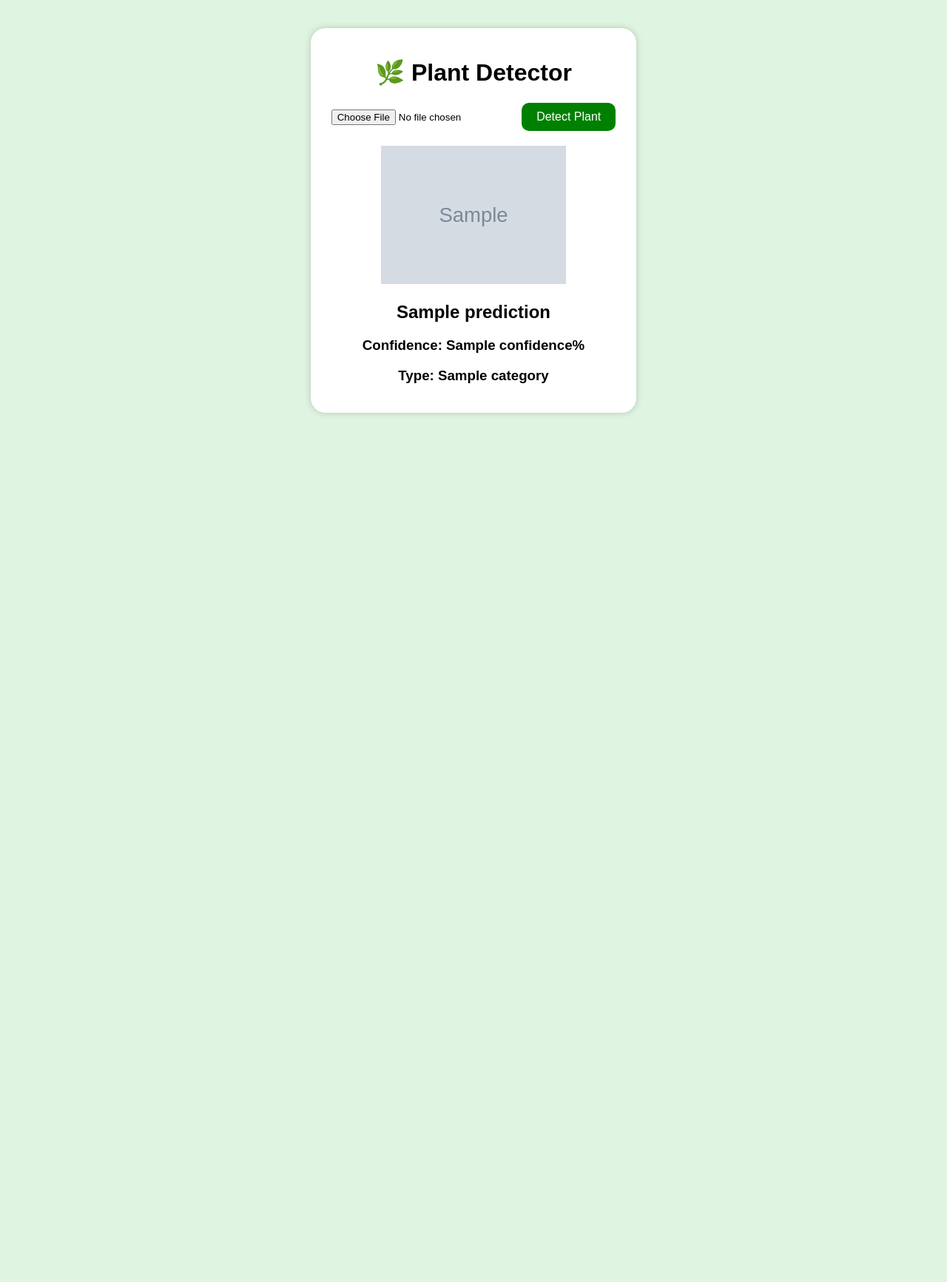
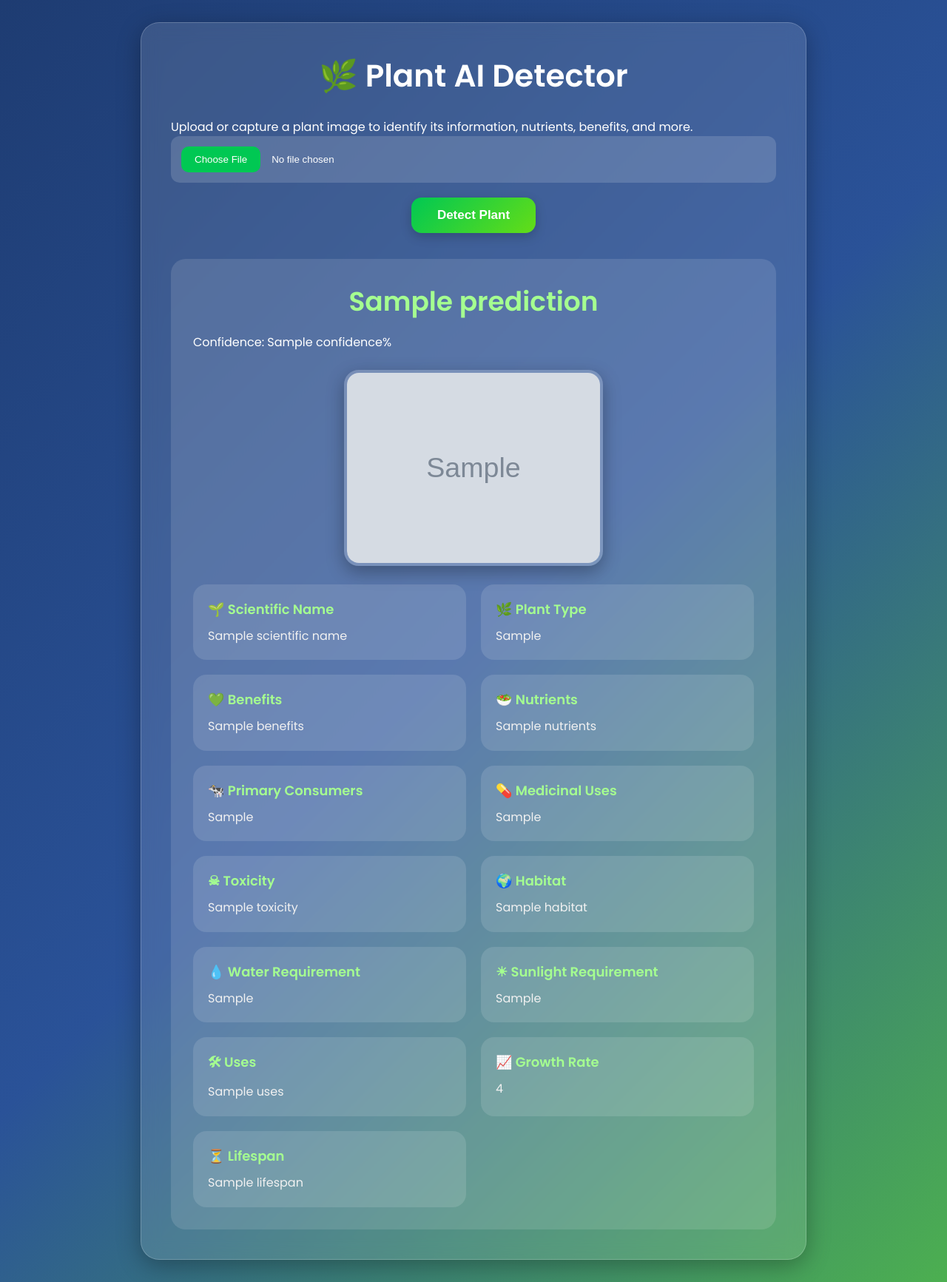
Before and after one commit to kingdaybed/plant_ai_v2, a Flask app: template templates/index.html in a window 1280 px wide. Shown: the whole page at 74% size. Before the commit the page ends 561 px from the top, so only its background shows below. Run offline with Flask 3, Linux system fonts and the light colour scheme; the template is opened without the code that fills it: most values are stand-ins (such as "Sample title", 1, 10 or a date in 2020); grey boxes marked "Sample" are stand-in pictures.

Commit message:
updated plant AI project with UI improvements and new features

```diff
--- a/app.py
+++ b/app.py
@@ -3,22 +3,29 @@ import tensorflow as tf
 from tensorflow.keras.preprocessing import image
 import numpy as np
 import os
-from plant_info import plant_categories
+from plant_info import plant_details
 
 app = Flask(__name__)
 
 UPLOAD_FOLDER = 'static/uploads'
 app.config['UPLOAD_FOLDER'] = UPLOAD_FOLDER
 
+os.makedirs(UPLOAD_FOLDER, exist_ok=True)
+
 model = tf.keras.models.load_model('model/plant_model.h5')
 
 with open("labels.txt", "r") as f:
     labels = [line.strip() for line in f.readlines()]
 
+
 def predict_plant(img_path):
-    img = image.load_img(img_path, target_size=(224,224))
+
+    img = image.load_img(img_path, target_size=(224, 224))
+
     img_array = image.img_to_array(img)
+
     img_array = np.expand_dims(img_array, axis=0)
+
     img_array = img_array / 255.0
 
     prediction = model.predict(img_array)
@@ -29,29 +36,85 @@ def predict_plant(img_path):
 
     return predicted_class, confidence
 
+
 @app.route('/')
 def home():
     return render_template('index.html')
 
+
 @app.route('/predict', methods=['POST'])
 def predict():
+
     file = request.files['image']
 
     if file:
-        filepath = os.path.join(app.config['UPLOAD_FOLDER'], file.filename)
+
+        filepath = os.path.join(
+            app.config['UPLOAD_FOLDER'],
+            file.filename
+        )
 
         file.save(filepath)
 
         plant, confidence = predict_plant(filepath)
-        category = plant_categories.get(plant, "unknown")
+        print("Predicted Plant:", plant)
 
-    return render_template(
-    'index.html',
-    prediction=plant,
-    confidence=round(confidence, 2),
-    category=category,
-    image_path=filepath
-)
+        details = plant_details.get(plant.lower(), {
+
+            "scientific_name": "Unknown",
+            "plant_type": "Unknown",
+            "benefits": "No data available",
+            "nutrients": "No data available",
+            "primary_consumers": "Unknown",
+            "medicinal_uses": "No data available",
+            "toxicity": "Unknown",
+            "habitat": "Unknown",
+            "water_requirement": "Unknown",
+            "sunlight_requirement": "Unknown",
+            "uses": "Unknown",
+            "growth_rate": "Unknown",
+            "lifespan": "Unknown"
+        })
+
+        return render_template(
+
+            'index.html',
+
+            prediction=plant,
+
+            confidence=round(confidence, 2),
+
+            scientific_name=details["scientific_name"],
+
+            plant_type=details["plant_type"],
+
+            benefits=details["benefits"],
+
+            nutrients=details["nutrients"],
+
+            primary_consumers=details["primary_consumers"],
+
+            medicinal_uses=details["medicinal_uses"],
+
+            toxicity=details["toxicity"],
+
+            habitat=details["habitat"],
+
+            water_requirement=details["water_requirement"],
+
+            sunlight_requirement=details["sunlight_requirement"],
+
+            uses=details["uses"],
+
+            growth_rate=details["growth_rate"],
+
+            lifespan=details["lifespan"],
+
+            image_path=filepath
+        )
+
+    return render_template('index.html')
+
 
 if __name__ == '__main__':
     app.run(debug=True)
--- a/static/style.css
+++ b/static/style.css
@@ -1,28 +1,271 @@
+@import url('https://fonts.googleapis.com/css2?family=Poppins:wght@300;400;500;600&display=swap');
+
+* {
+    margin: 0;
+    padding: 0;
+    box-sizing: border-box;
+}
+
 body {
-    font-family: Arial;
-    background: #dff5e1;
-    text-align: center;
+    font-family: 'Poppins', sans-serif;
+
+    background: linear-gradient(135deg,
+            #1e3c72,
+            #2a5298,
+            #4caf50);
+
+    min-height: 100vh;
+
+    display: flex;
+
+    justify-content: center;
+
+    align-items: center;
+
     padding: 30px;
 }
 
 .container {
-    background: white;
-    padding: 20px;
-    border-radius: 20px;
-    max-width: 400px;
-    margin: auto;
-    box-shadow: 0px 0px 10px rgba(0, 0, 0, 0.2);
+
+    width: 100%;
+
+    max-width: 900px;
+
+    background: rgba(255, 255, 255, 0.12);
+
+    backdrop-filter: blur(12px);
+
+    border: 1px solid rgba(255, 255, 255, 0.2);
+
+    border-radius: 25px;
+
+    padding: 40px;
+
+    color: white;
+
+    box-shadow:
+        0 8px 32px rgba(0, 0, 0, 0.3);
+
+    animation: fadeIn 1s ease;
+}
+
+h1 {
+    text-align: center;
+
+    font-size: 42px;
+
+    margin-bottom: 25px;
+
+    font-weight: 600;
+}
+
+form {
+    text-align: center;
+
+    margin-bottom: 30px;
+}
+
+input[type="file"] {
+
+    background: rgba(255, 255, 255, 0.15);
+
+    padding: 14px;
+
+    border-radius: 12px;
+
+    width: 100%;
+
+    color: white;
+
+    border: none;
+
+    cursor: pointer;
+}
+
+input[type="file"]::file-selector-button {
+
+    background: #00c853;
+
+    color: white;
+
+    border: none;
+
+    padding: 10px 18px;
+
+    border-radius: 10px;
+
+    cursor: pointer;
+
+    margin-right: 15px;
+
+    transition: 0.3s;
+}
+
+input[type="file"]::file-selector-button:hover {
+    background: #00e676;
 }
 
 button {
-    padding: 10px 20px;
+
+    margin-top: 20px;
+
+    background: linear-gradient(135deg,
+            #00c853,
+            #64dd17);
+
     border: none;
-    border-radius: 10px;
-    background: green;
+
+    padding: 14px 35px;
+
+    border-radius: 14px;
+
     color: white;
-    font-size: 16px;
+
+    font-size: 17px;
+
+    font-weight: 600;
+
+    cursor: pointer;
+
+    transition: 0.3s;
+
+    box-shadow:
+        0 5px 15px rgba(0, 0, 0, 0.2);
+}
+
+button:hover {
+
+    transform: translateY(-3px);
+
+    box-shadow:
+        0 8px 20px rgba(0, 0, 0, 0.3);
 }
 
 .result {
-    margin-top: 20px;
+
+    margin-top: 35px;
+
+    background: rgba(255, 255, 255, 0.12);
+
+    padding: 30px;
+
+    border-radius: 20px;
+
+    animation: slideUp 0.7s ease;
 }
+
+.result h2 {
+
+    text-align: center;
+
+    font-size: 36px;
+
+    margin-bottom: 15px;
+
+    color: #a5ff90;
+}
+
+.result img {
+
+    display: block;
+
+    margin: 25px auto;
+
+    width: 100%;
+
+    max-width: 350px;
+
+    border-radius: 20px;
+
+    border: 4px solid rgba(255, 255, 255, 0.2);
+
+    box-shadow:
+        0 8px 25px rgba(0, 0, 0, 0.3);
+}
+
+.info-grid {
+
+    display: grid;
+
+    grid-template-columns:
+        repeat(auto-fit, minmax(250px, 1fr));
+
+    gap: 20px;
+
+    margin-top: 25px;
+}
+
+.card {
+
+    background: rgba(255, 255, 255, 0.12);
+
+    padding: 20px;
+
+    border-radius: 18px;
+
+    transition: 0.3s;
+}
+
+.card:hover {
+
+    transform: translateY(-5px);
+
+    background: rgba(255, 255, 255, 0.18);
+}
+
+.card h3 {
+
+    margin-bottom: 10px;
+
+    color: #a5ff90;
+
+    font-size: 18px;
+}
+
+.card p {
+
+    color: #f1f1f1;
+
+    line-height: 1.6;
+}
+
+@keyframes fadeIn {
+
+    from {
+        opacity: 0;
+        transform: translateY(20px);
+    }
+
+    to {
+        opacity: 1;
+        transform: translateY(0);
+    }
+}
+
+@keyframes slideUp {
+
+    from {
+        opacity: 0;
+        transform: translateY(40px);
+    }
+
+    to {
+        opacity: 1;
+        transform: translateY(0);
+    }
+}
+
+@media(max-width:768px) {
+
+    .container {
+        padding: 25px;
+    }
+
+    h1 {
+        font-size: 30px;
+    }
+
+    .result h2 {
+        font-size: 28px;
+    }
+}
--- a/templates/index.html
+++ b/templates/index.html
@@ -1,21 +1,34 @@
 <!DOCTYPE html>
-<html>
+<html lang="en">
 
 <head>
-    <title>Plant Detector</title>
+
+    <meta charset="UTF-8">
+
+    <meta name="viewport" content="width=device-width, initial-scale=1.0">
+
+    <title>Plant AI Detector</title>
+
     <link rel="stylesheet" href="{{ url_for('static', filename='style.css') }}">
-    <meta name="viewport" content="width=device-width, initial-scale=1.0">
+
 </head>
 
 <body>
 
     <div class="container">
 
-        <h1>🌿 Plant Detector</h1>
+        <h1>🌿 Plant AI Detector</h1>
+
+        <p class="subtitle">
+            Upload or capture a plant image to identify
+            its information, nutrients, benefits, and more.
+        </p>
 
         <form action="/predict" method="POST" enctype="multipart/form-data">
 
-            <input type="file" name="image" required>
+            <input type="file" name="image" accept="image/*" capture="environment" required>
+
+            <br>
 
             <button type="submit">
                 Detect Plant
@@ -27,13 +40,83 @@
 
         <div class="result">
 
-            <img src="{{ image_path }}" width="250">
-
             <h2>{{ prediction }}</h2>
 
-            <h3>Confidence: {{ confidence }}%</h3>
+            <p class="confidence">
+                Confidence:
+                <span>{{ confidence }}%</span>
+            </p>
 
-            <h3>Type: {{ category }}</h3>
+            <img src="{{ image_path }}" alt="Plant Image">
+
+            <div class="info-grid">
+
+                <div class="card">
+                    <h3>🌱 Scientific Name</h3>
+                    <p>{{ scientific_name }}</p>
+                </div>
+
+                <div class="card">
+                    <h3>🌿 Plant Type</h3>
+                    <p>{{ plant_type }}</p>
+                </div>
+
+                <div class="card">
+                    <h3>💚 Benefits</h3>
+                    <p>{{ benefits }}</p>
+                </div>
+
+                <div class="card">
+                    <h3>🥗 Nutrients</h3>
+                    <p>{{ nutrients }}</p>
+                </div>
+
+                <div class="card">
+                    <h3>🐄 Primary Consumers</h3>
+                    <p>{{ primary_consumers }}</p>
+                </div>
+
+                <div class="card">
+                    <h3>💊 Medicinal Uses</h3>
+                    <p>{{ medicinal_uses }}</p>
+                </div>
+
+                <div class="card">
+                    <h3>☠ Toxicity</h3>
+                    <p>{{ toxicity }}</p>
+                </div>
+
+                <div class="card">
+                    <h3>🌍 Habitat</h3>
+                    <p>{{ habitat }}</p>
+                </div>
+
+                <div class="card">
+                    <h3>💧 Water Requirement</h3>
+                    <p>{{ water_requirement }}</p>
+                </div>
+
+                <div class="card">
+                    <h3>☀ Sunlight Requirement</h3>
+                    <p>{{ sunlight_requirement }}</p>
+                </div>
+
+                <div class="card">
+                    <h3>🛠 Uses</h3>
+                    <p>{{ uses }}</p>
+                </div>
+
+                <div class="card">
+                    <h3>📈 Growth Rate</h3>
+                    <p>{{ growth_rate }}</p>
+                </div>
+
+                <div class="card">
+                    <h3>⏳ Lifespan</h3>
+                    <p>{{ lifespan }}</p>
+                </div>
+
+            </div>
 
         </div>
 
```
Also changed, not shown: plant_info.py (+175 -7 lines), static/uploads/img11.jpg (added), static/uploads/img2.jpg (added), 1 other file.
